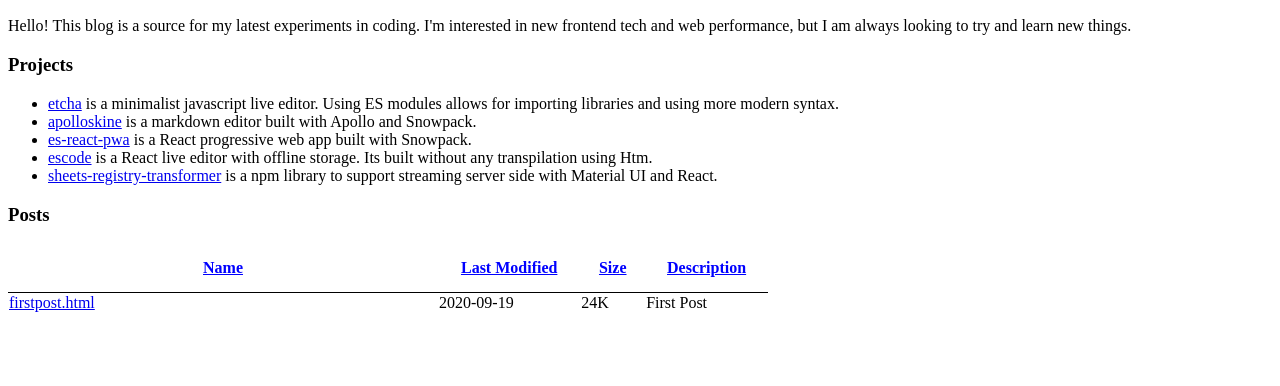
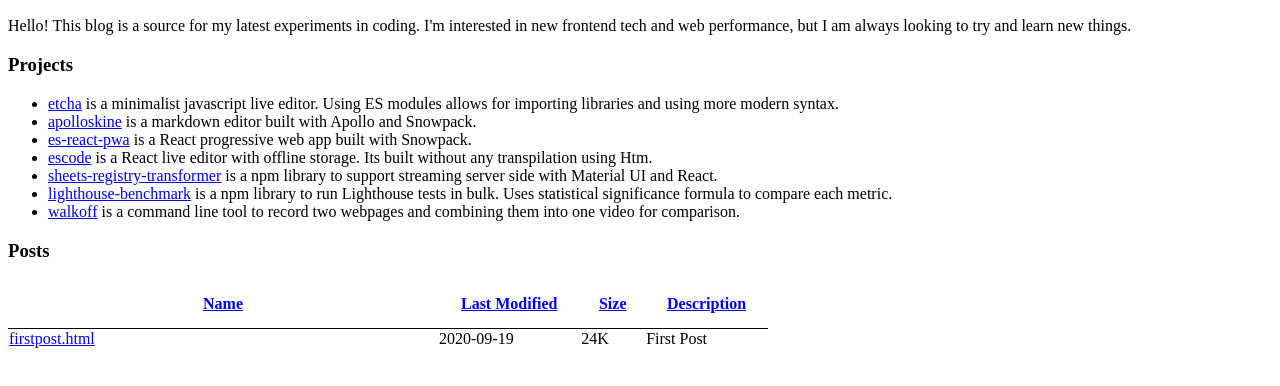
Before and after one commit to prestigelocal/blog, a plain HTML site: page index.html in a window 1280 px wide. Shown: the part 96-482 px from the top of the page. Drawn offline with Linux system fonts and the light colour scheme.

Commit message:
Update index.html

```diff
--- a/index.html
+++ b/index.html
@@ -22,6 +22,12 @@
       </li>
       <li>
         <a href="https://github.com/matthoffner/sheets-registry-transformer">sheets-registry-transformer</a> is a npm library to support streaming server side with Material UI and React.
+      </li>
+      <li>
+        <a href="https://github.com/matthoffner/lighthouse-benchmark">lighthouse-benchmark</a> is a npm library to run Lighthouse tests in bulk. Uses statistical significance formula to compare each metric.
+      </li>
+      <li>
+        <a href="https://github.com/matthoffner/walkoff">walkoff</a> is a command line tool to record two webpages and combining them into one video for comparison.
       </li>
     </ul>
     <h3>Posts</h3>
```
